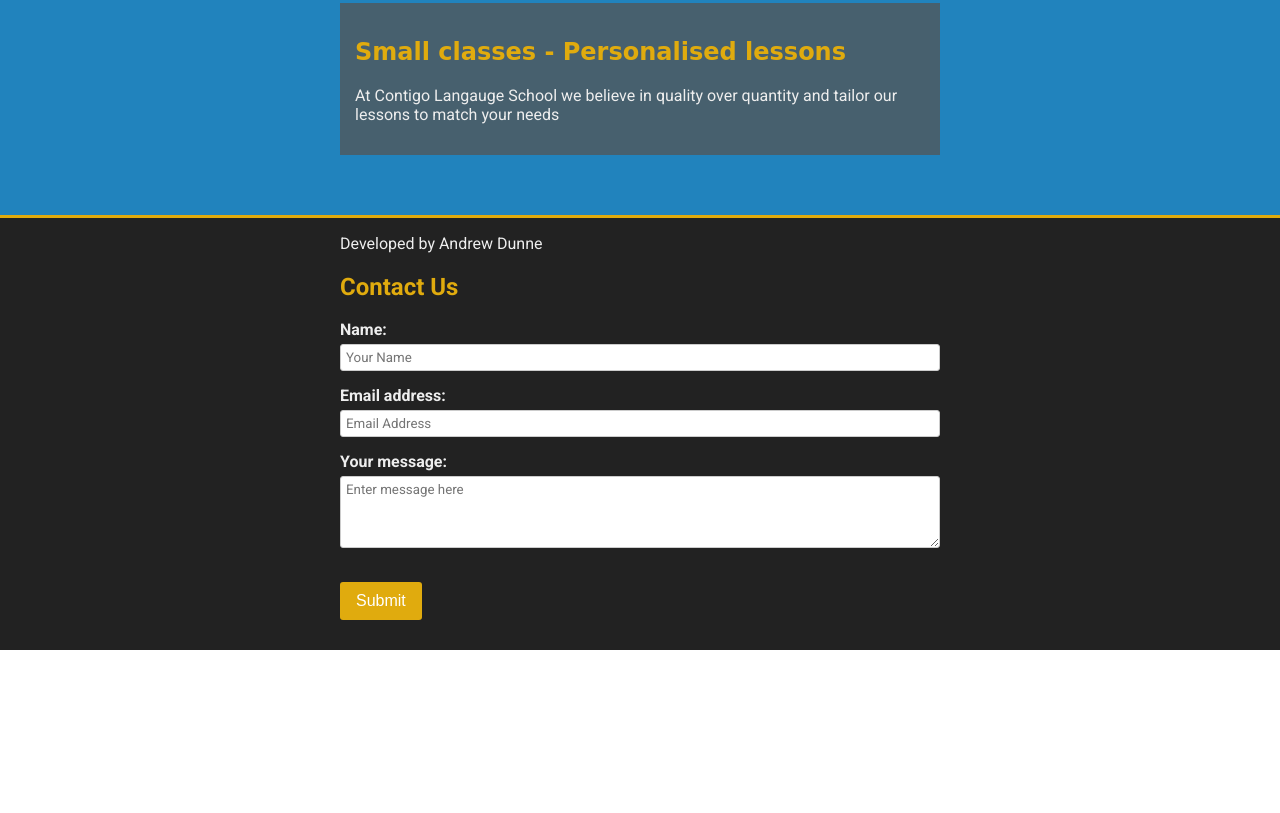
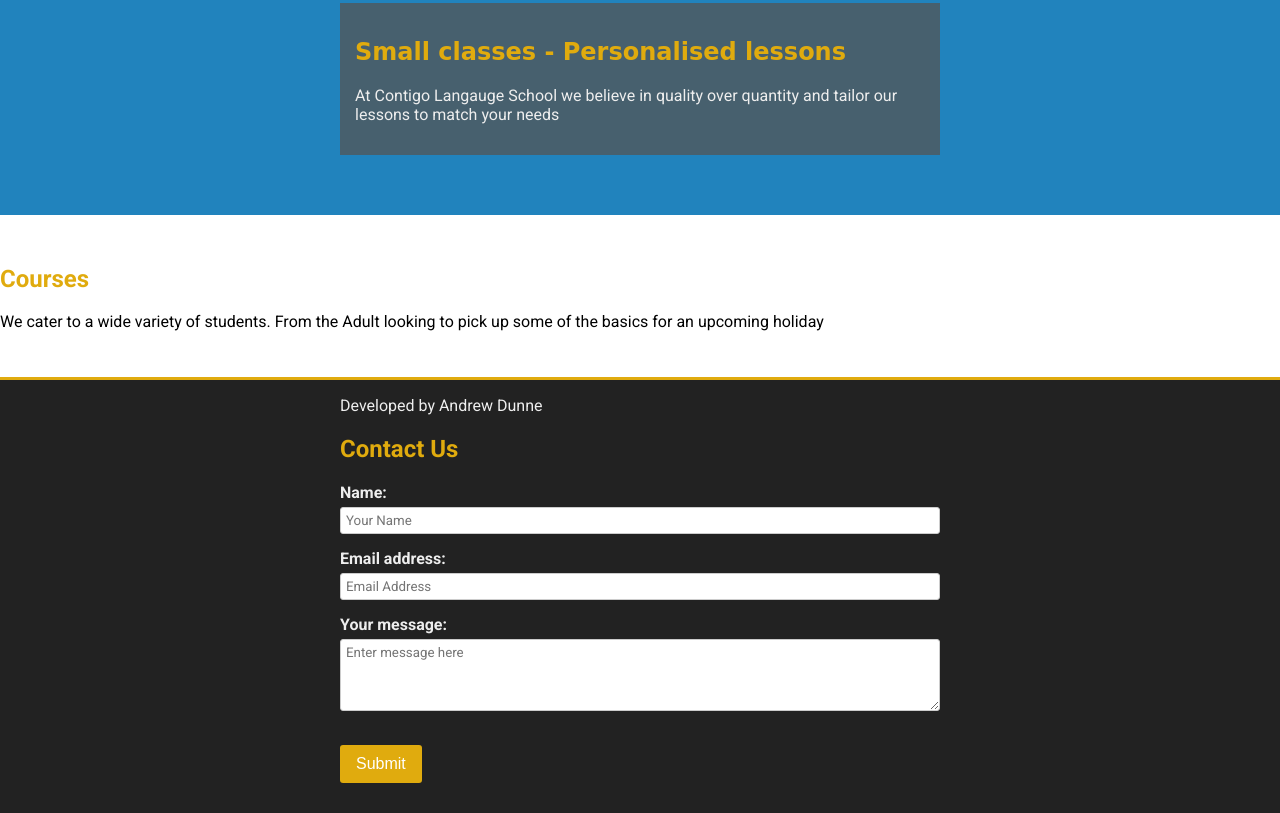
Before and after one commit to adunne8/contigo, a plain HTML site: page index.html in a window 1280 px wide. Shown: the part 1138-1951 px from the top of the page. Before the commit the page ends 1788 px from the top, so only its background shows below. Drawn offline with Linux system fonts and the light colour scheme; a web font is replaced by a local one.

Commit message:
Section created

```diff
--- a/index.html
+++ b/index.html
@@ -64,6 +64,12 @@
     </section>
 
 
+    <section class="section">
+      <h1>Courses</h1>
+      <p>We cater to a wide variety of students. From the Adult looking to pick up some of the basics for an upcoming holiday
+    </section>
+
+
     <footer>
       <div class="container">
         <div class="3-col">
```
